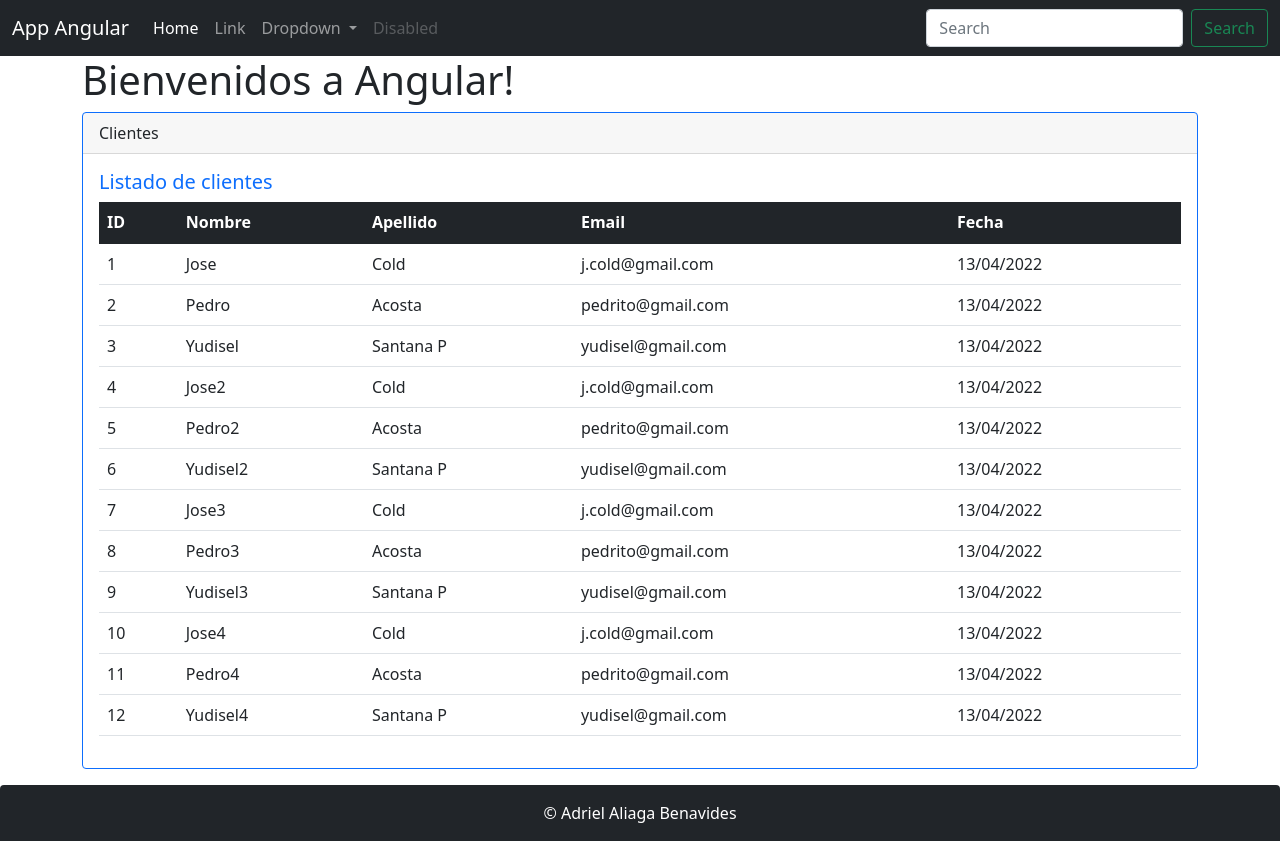
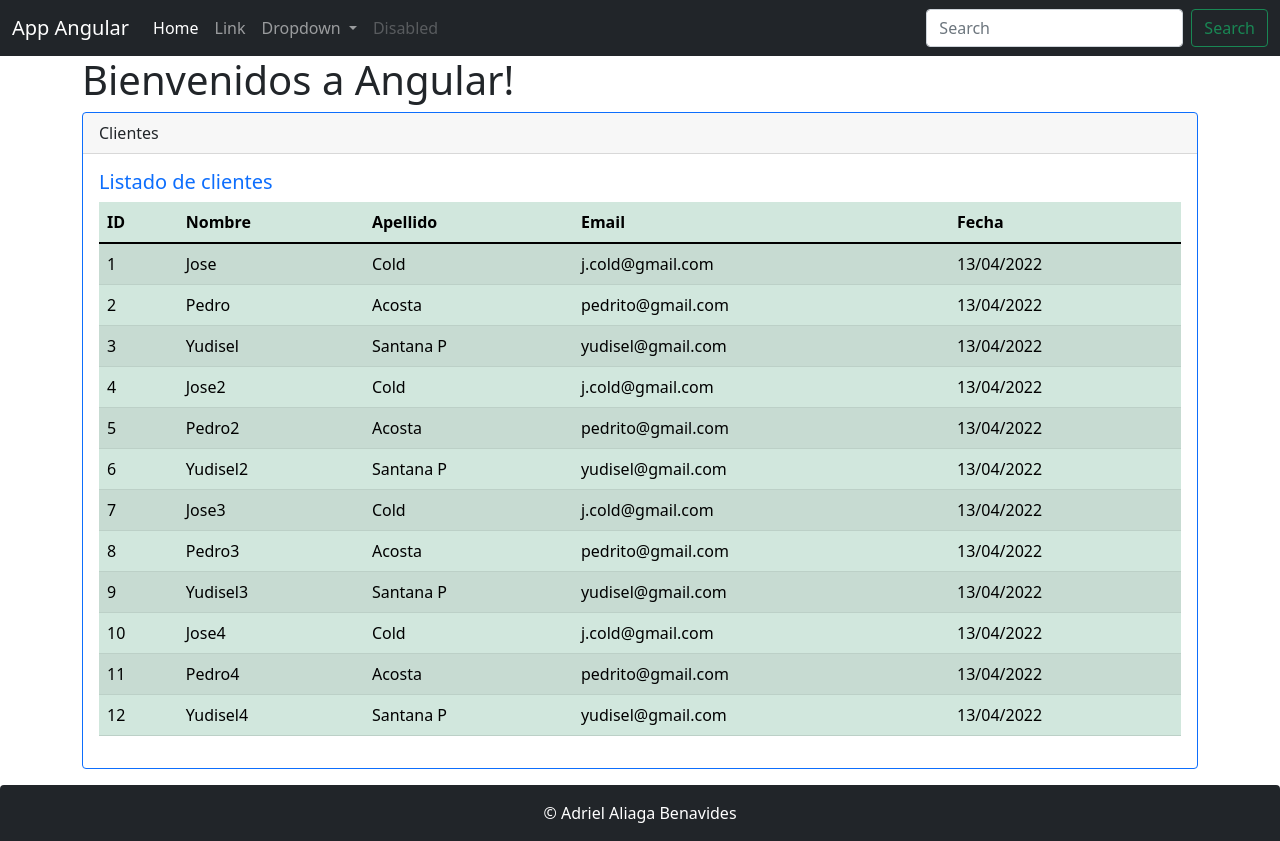
Before and after one commit to aaliagab/clientes-app, an Angular app: page /clientes in a window 1280 px wide. Built offline with nearby package versions, Linux system fonts and the light colour scheme.

Commit message:
lista de clientes con json externo

```diff
--- a/src/app/clientes/clientes.component.html
+++ b/src/app/clientes/clientes.component.html
@@ -2,8 +2,8 @@
   <div class="card-header">Clientes</div>
   <div class="card-body text-primary">
     <h5 class="card-title">Listado de clientes</h5>
-    <table class="table">
-      <thead class="table-dark">
+    <table class="table table-success table-striped">
+      <thead>
         <tr>
           <th>ID</th>
           <th>Nombre</th>
--- a/src/app/clientes/clientes.component.ts
+++ b/src/app/clientes/clientes.component.ts
@@ -1,27 +1,16 @@
 import { Component, OnInit } from '@angular/core';
-import {Cliente} from './cliente'
+import {Cliente} from './cliente';
+import {CLIENTES} from './clientes.json';
 @Component({
   selector: 'app-clientes',
   templateUrl: './clientes.component.html'
 })
 export class ClientesComponent implements OnInit {
-  clientes: Cliente[] = [
-    {id:1, nombre:'Jose',apellido:'Cold',createAt:'13/04/2022',email:'j.cold@gmail.com'},
-    {id:2, nombre:'Pedro',apellido:'Acosta',createAt:'13/04/2022',email:'pedrito@gmail.com'},
-    {id:3, nombre:'Yudisel',apellido:'Santana P',createAt:'13/04/2022',email:'yudisel@gmail.com'},
-    {id:4, nombre:'Jose2',apellido:'Cold',createAt:'13/04/2022',email:'j.cold@gmail.com'},
-    {id:5, nombre:'Pedro2',apellido:'Acosta',createAt:'13/04/2022',email:'pedrito@gmail.com'},
-    {id:6, nombre:'Yudisel2',apellido:'Santana P',createAt:'13/04/2022',email:'yudisel@gmail.com'},
-    {id:7, nombre:'Jose3',apellido:'Cold',createAt:'13/04/2022',email:'j.cold@gmail.com'},
-    {id:8, nombre:'Pedro3',apellido:'Acosta',createAt:'13/04/2022',email:'pedrito@gmail.com'},
-    {id:9, nombre:'Yudisel3',apellido:'Santana P',createAt:'13/04/2022',email:'yudisel@gmail.com'},
-    {id:10, nombre:'Jose4',apellido:'Cold',createAt:'13/04/2022',email:'j.cold@gmail.com'},
-    {id:11, nombre:'Pedro4',apellido:'Acosta',createAt:'13/04/2022',email:'pedrito@gmail.com'},
-    {id:12, nombre:'Yudisel4',apellido:'Santana P',createAt:'13/04/2022',email:'yudisel@gmail.com'}
-  ]
+  clientes:Cliente[];
   constructor() { }
 
   ngOnInit(): void {
+    this.clientes = CLIENTES;
   }
 
 }
--- /dev/null
+++ b/src/app/clientes/clientes.json.ts
@@ -0,0 +1,16 @@
+import {Cliente} from './cliente';
+
+export const CLIENTES: Cliente[] = [
+  {id:1, nombre:'Jose',apellido:'Cold',createAt:'13/04/2022',email:'j.cold@gmail.com'},
+  {id:2, nombre:'Pedro',apellido:'Acosta',createAt:'13/04/2022',email:'pedrito@gmail.com'},
+  {id:3, nombre:'Yudisel',apellido:'Santana P',createAt:'13/04/2022',email:'yudisel@gmail.com'},
+  {id:4, nombre:'Jose2',apellido:'Cold',createAt:'13/04/2022',email:'j.cold@gmail.com'},
+  {id:5, nombre:'Pedro2',apellido:'Acosta',createAt:'13/04/2022',email:'pedrito@gmail.com'},
+  {id:6, nombre:'Yudisel2',apellido:'Santana P',createAt:'13/04/2022',email:'yudisel@gmail.com'},
+  {id:7, nombre:'Jose3',apellido:'Cold',createAt:'13/04/2022',email:'j.cold@gmail.com'},
+  {id:8, nombre:'Pedro3',apellido:'Acosta',createAt:'13/04/2022',email:'pedrito@gmail.com'},
+  {id:9, nombre:'Yudisel3',apellido:'Santana P',createAt:'13/04/2022',email:'yudisel@gmail.com'},
+  {id:10, nombre:'Jose4',apellido:'Cold',createAt:'13/04/2022',email:'j.cold@gmail.com'},
+  {id:11, nombre:'Pedro4',apellido:'Acosta',createAt:'13/04/2022',email:'pedrito@gmail.com'},
+  {id:12, nombre:'Yudisel4',apellido:'Santana P',createAt:'13/04/2022',email:'yudisel@gmail.com'}
+]
```
